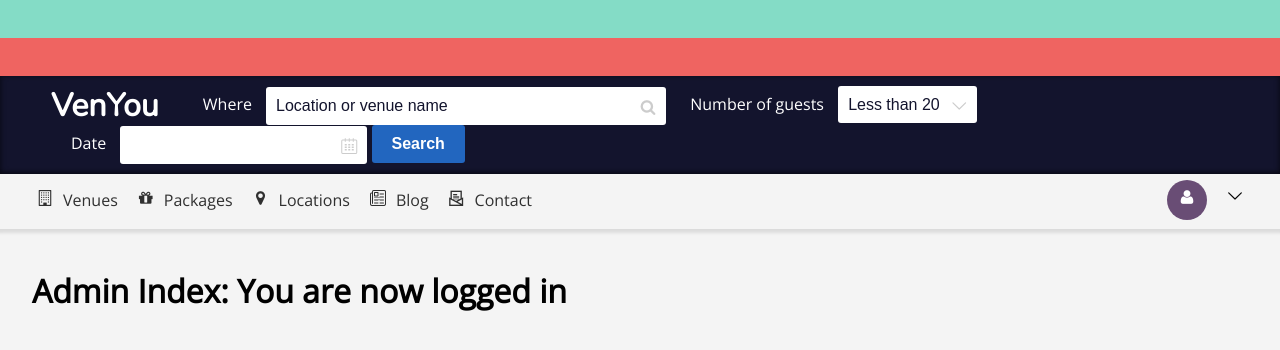
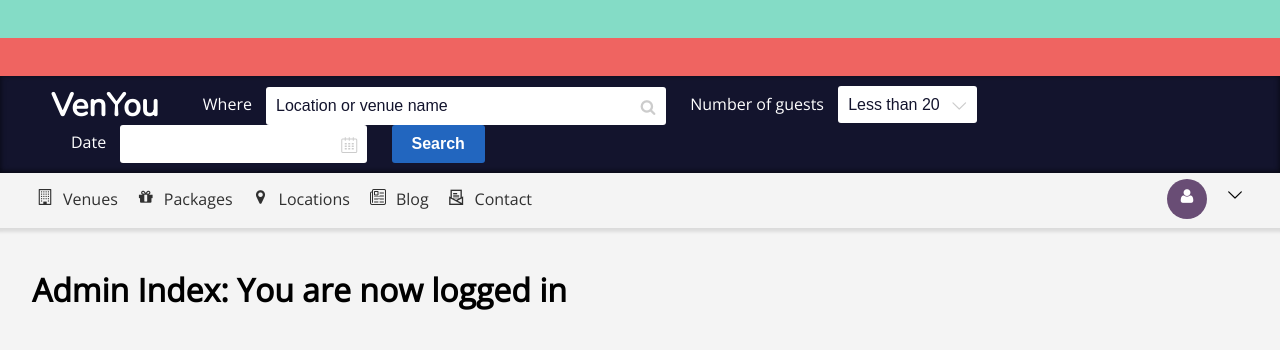
Before and after one commit to mdgriffin/Dynamic-Web-Project, a PHP site: template app/views/admin/index.php in a window 1280 px wide. Shown: the top 350 px of the page. Run offline with PHP 8.4, Linux system fonts and the light colour scheme; the template is opened without the code that fills it, so the values that code supplies are empty.

Commit message:
Fixed search button alignment

```diff
--- a/Assets/style.css
+++ b/Assets/style.css
@@ -760,6 +760,11 @@ header {
 	width: 400px;
 }
 
+.header-topBar .btn {
+	margin-left: 20px;
+	vertical-align: middle;
+}
+
 .headerNavBar {
 	background: #f4f4f4;
 	-webkit-box-shadow: inset hoff voff blur color;
```
